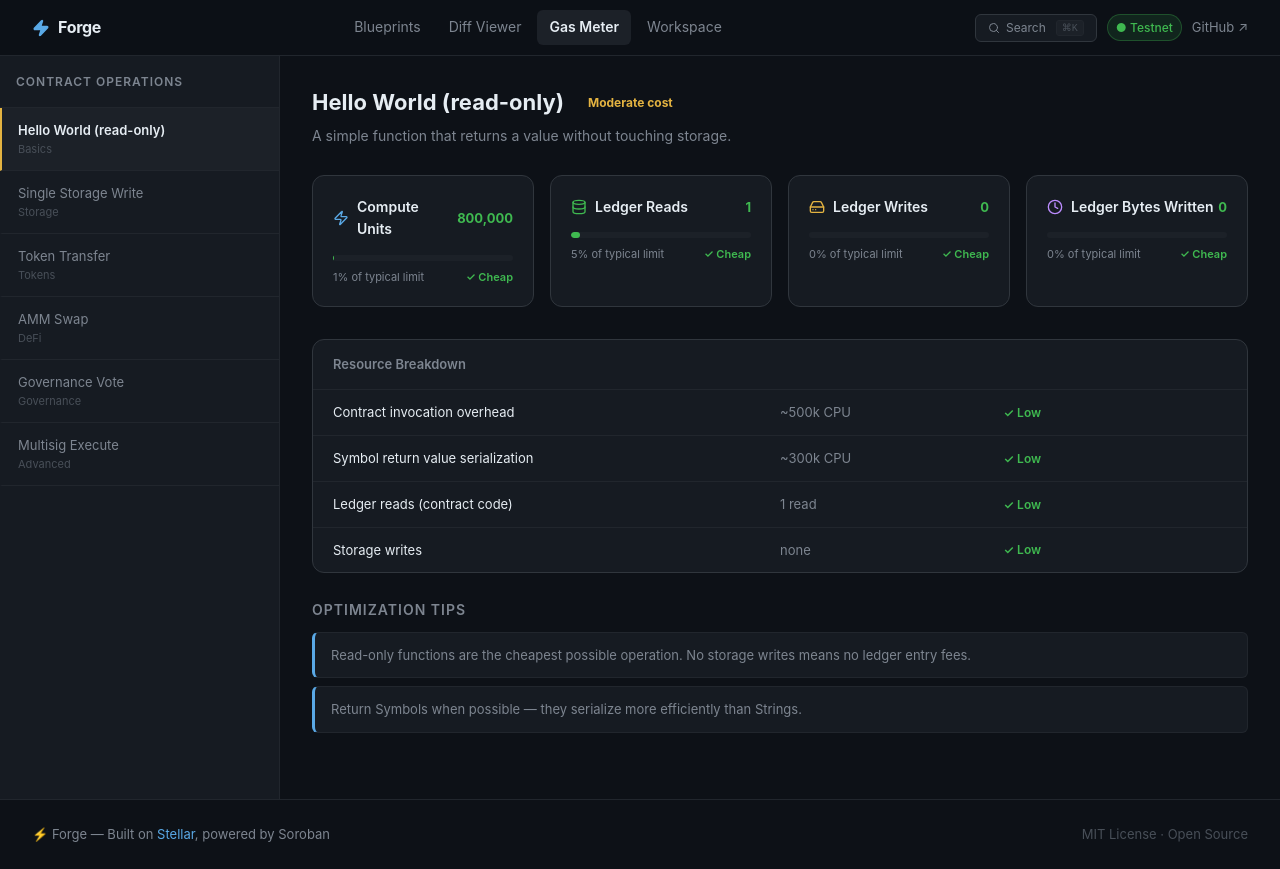
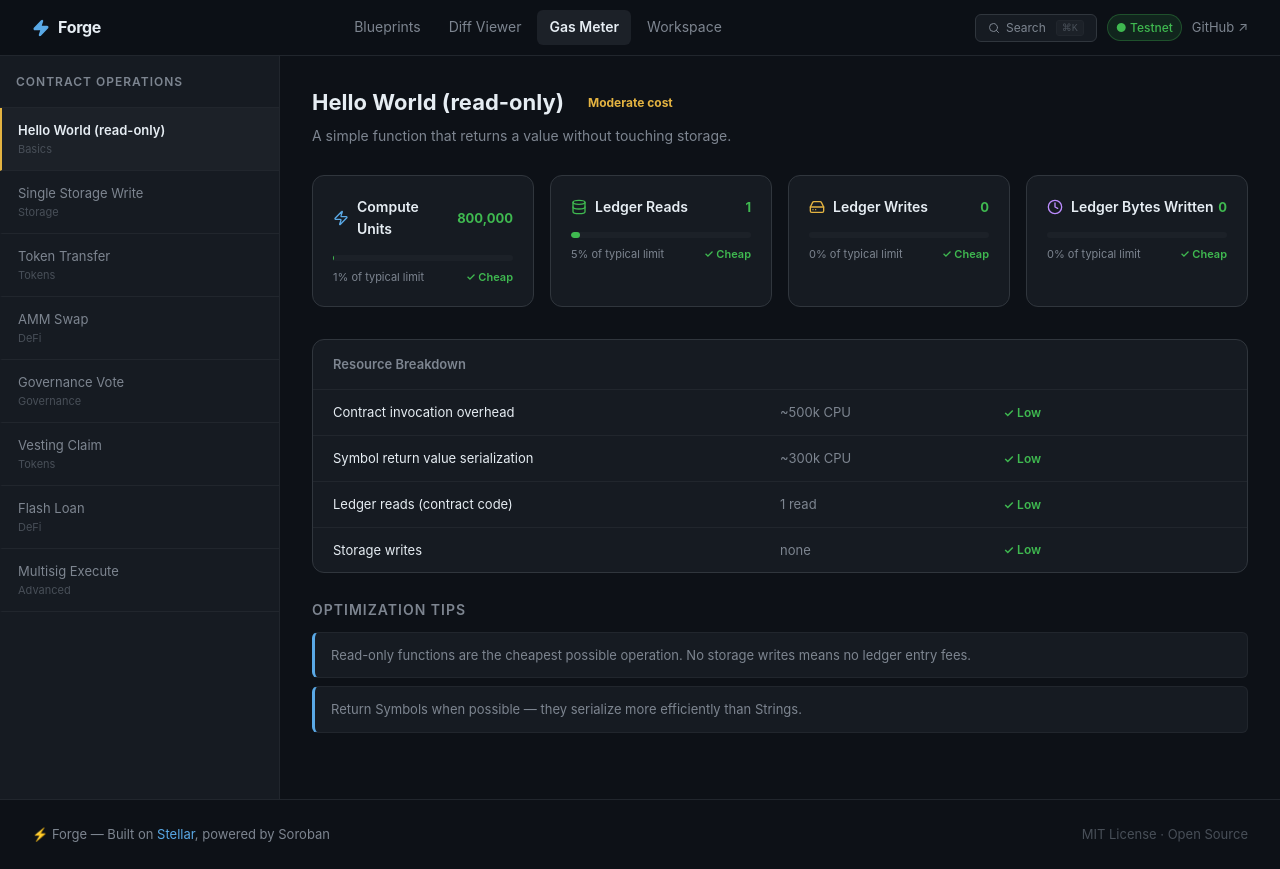
Before and after one commit to Forge-soroban/Forge-soroban, a Next.js app in the folder webapp/: page /gas in a window 1280 px wide. Built offline with nearby package versions, Linux system fonts and the light colour scheme.

Commit message:
feat(gas): add vesting-claim and flash-loan cost breakdowns

```diff
--- a/webapp/src/data/gas.ts
+++ b/webapp/src/data/gas.ts
@@ -124,6 +124,53 @@ export const GAS_EXAMPLES: GasExample[] = [
     ],
   },
   {
+    id: "vesting-claim",
+    title: "Vesting Claim",
+    description: "Beneficiary claims unlocked tokens — timestamp read, math, one storage write.",
+    category: "Tokens",
+    computeUnits: 6_000_000,
+    ledgerReads: 6,
+    ledgerWrites: 1,
+    bytesWritten: 80,
+    breakdown: [
+      { operation: "Contract invocation overhead",        cost: "~500k CPU",   impact: "low" },
+      { operation: "require_auth (beneficiary)",          cost: "~2M CPU",     impact: "medium" },
+      { operation: "Read 5 vesting params (instance)",    cost: "5 reads",     impact: "low" },
+      { operation: "Timestamp read + linear math",        cost: "~500k CPU",   impact: "low" },
+      { operation: "Write claimed amount (instance)",     cost: "1 write ~80B", impact: "low" },
+      { operation: "Emit claimed event",                  cost: "~1M CPU",     impact: "medium" },
+    ],
+    tips: [
+      "Pack all vesting params into a single #[contracttype] struct to reduce 5 reads to 1.",
+      "instance storage is cheaper than persistent for frequently-read config that shares the contract lifetime.",
+    ],
+  },
+  {
+    id: "flash-loan",
+    title: "Flash Loan",
+    description: "Borrow, use, repay within one transaction. Includes reentrancy guard.",
+    category: "DeFi",
+    computeUnits: 18_000_000,
+    ledgerReads: 3,
+    ledgerWrites: 3,
+    bytesWritten: 120,
+    breakdown: [
+      { operation: "Contract invocation overhead",          cost: "~500k CPU",   impact: "low" },
+      { operation: "require_auth (borrower)",               cost: "~2M CPU",     impact: "medium" },
+      { operation: "Reentrancy lock check + set",           cost: "2 writes",    impact: "medium" },
+      { operation: "Reserve read",                          cost: "1 read",      impact: "low" },
+      { operation: "Cross-contract token transfer (×2)",   cost: "~10M CPU",    impact: "high" },
+      { operation: "Fee calculation + reserve update",      cost: "~1M CPU",     impact: "low" },
+      { operation: "Emit borrow + repaid events",           cost: "~2M CPU",     impact: "medium" },
+      { operation: "Lock removal",                          cost: "1 write",     impact: "low" },
+    ],
+    tips: [
+      "The reentrancy guard (LOCK key) adds 2 storage operations — keep it as instance storage for minimum cost.",
+      "Fee calculation is pure arithmetic — essentially free. The bottleneck is always the cross-contract token transfers.",
+      "Flash loans that don't use cross-contract calls (internal accounting only) are ~3× cheaper.",
+    ],
+  },
+  {
     id: "multisig-execute",
     title: "Multisig Execute",
     description: "Verify M-of-N approvals and execute — worst case: read all N signers.",
```
